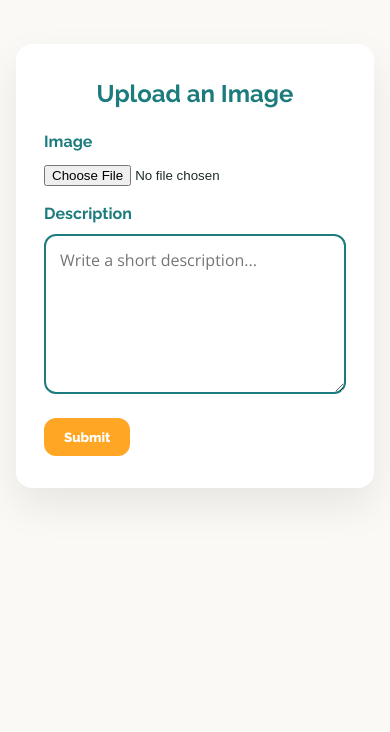
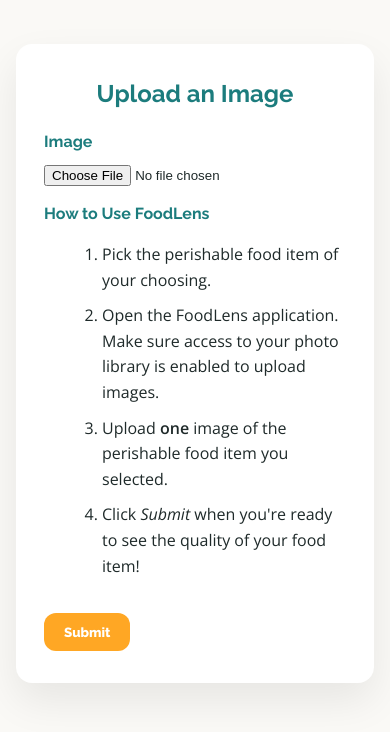
Before and after one commit to chapizzy/infx-490-team-3, a Django app: page / in a window 390 px wide. Shown: the part 88-820 px from the top of the page. Run offline with Django 5.2, Linux system fonts and the light colour scheme.

Commit message:
description box

```diff
--- a/static/css/styles.css
+++ b/static/css/styles.css
@@ -119,9 +119,63 @@ textarea:focus{
 }
 .btn:hover{ background: var(--leaf-green); }
 
+.instructions{
+  background: var(--accent-orange);
+  border: 2px solid var(--accent-orange);
+  border-radius: var(--radius-md);
+  padding: 16px 18px;
+  box-shadow: 0 6px 18px rgba(0,0,0,.05);
+  font-family: var(--font-body);
+  color: var(--text);
+}
+
+.instructions-list{
+  margin: 0;
+  padding-left: 22px;
+  line-height: 1.6;
+}
+
+.instructions-list li{
+  margin: 6px 0 10px;
+  transition: transform .15s ease, color .15s ease;
+}
+
+.instructions-list li:hover{
+  transform: translateX(3px);
+  color: var(--leaf-green);
+}
+
+.instructions strong{
+  color: var(--primary-teal);
+}
+
+.instructions em{
+  font-style: normal;
+  font-weight: 700;
+  color: var(--primary-teal);
+}
+
+.instructions .note{
+  display: block;
+  margin-top: 4px;
+  font-size: 13px;
+  font-style: italic;
+  color: var(--primary-teal);
+}
 /* Small tweak for narrow screens */
 @media (max-width: 520px){
   .brand{ font-size: 24px; }
   .logo-tile{ width: 44px; height: 44px; }
   .logo{ width: 28px; height: 28px; }
 }
+
+@media (max-width: 520px) {
+  .instructions{
+    padding: 12px 14px;
+    background: color-mix(in srgb, var(--accent-orange) 15%, white);
+  }
+
+  .instructions-list{
+    padding-left: 18px;
+  }
+}
--- a/ui/templates/ui/home.html
+++ b/ui/templates/ui/home.html
@@ -52,8 +52,18 @@
       </div>
 
       <div class="field">
-        <label for="desc">Description</label>
-        <textarea id="desc" placeholder="Write a short description..."></textarea>
+        <label for="desc">How to Use FoodLens</label>
+        <div id="desc" class="instructions-list">
+          <ol>
+            <li>Pick the perishable food item of your choosing.</li>
+            <li>
+              Open the FoodLens application.
+              <span class="note">Make sure access to your photo library is enabled to upload images.</span>
+            </li>
+            <li>Upload <strong>one</strong> image of the perishable food item you selected.</li>
+            <li>Click <em>Submit</em> when you're ready to see the quality of your food item!</li>
+          </ol>
+        </div>
       </div>
 
       <button class="btn">Submit</button>
```
